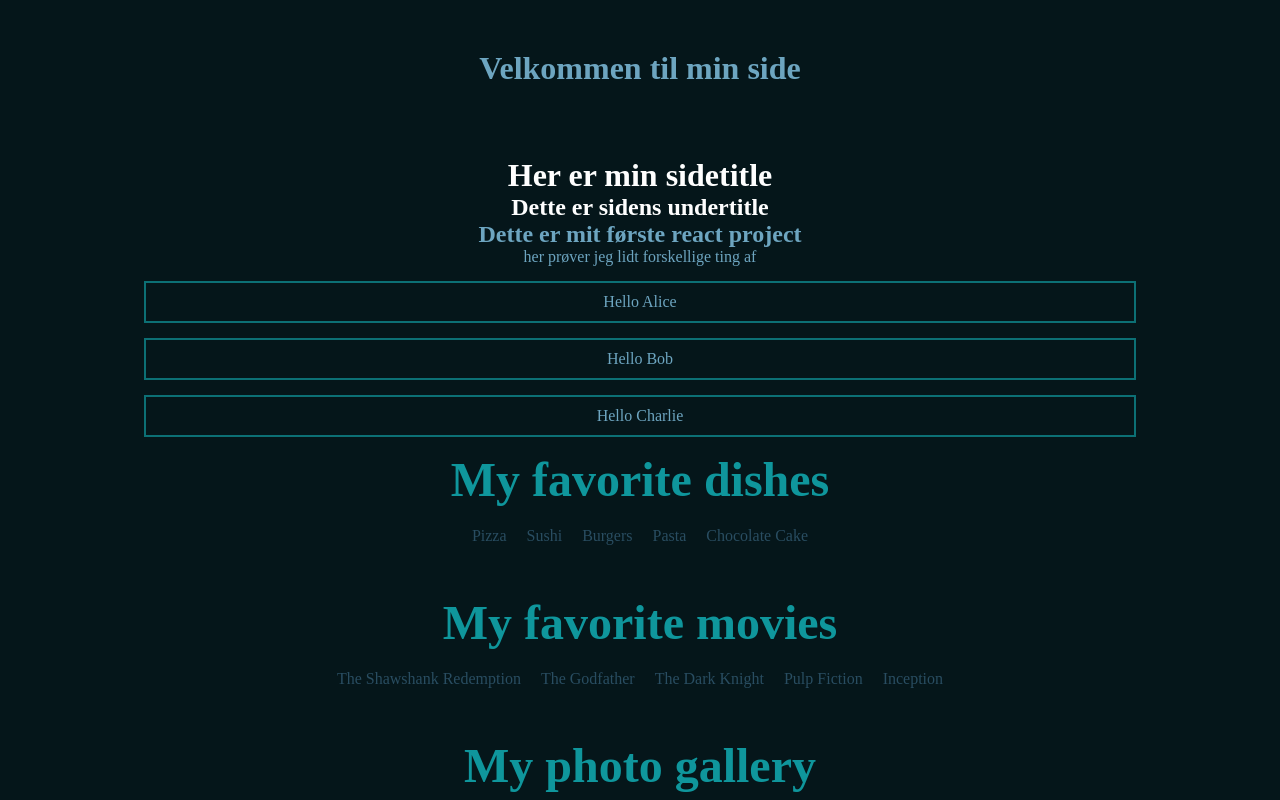
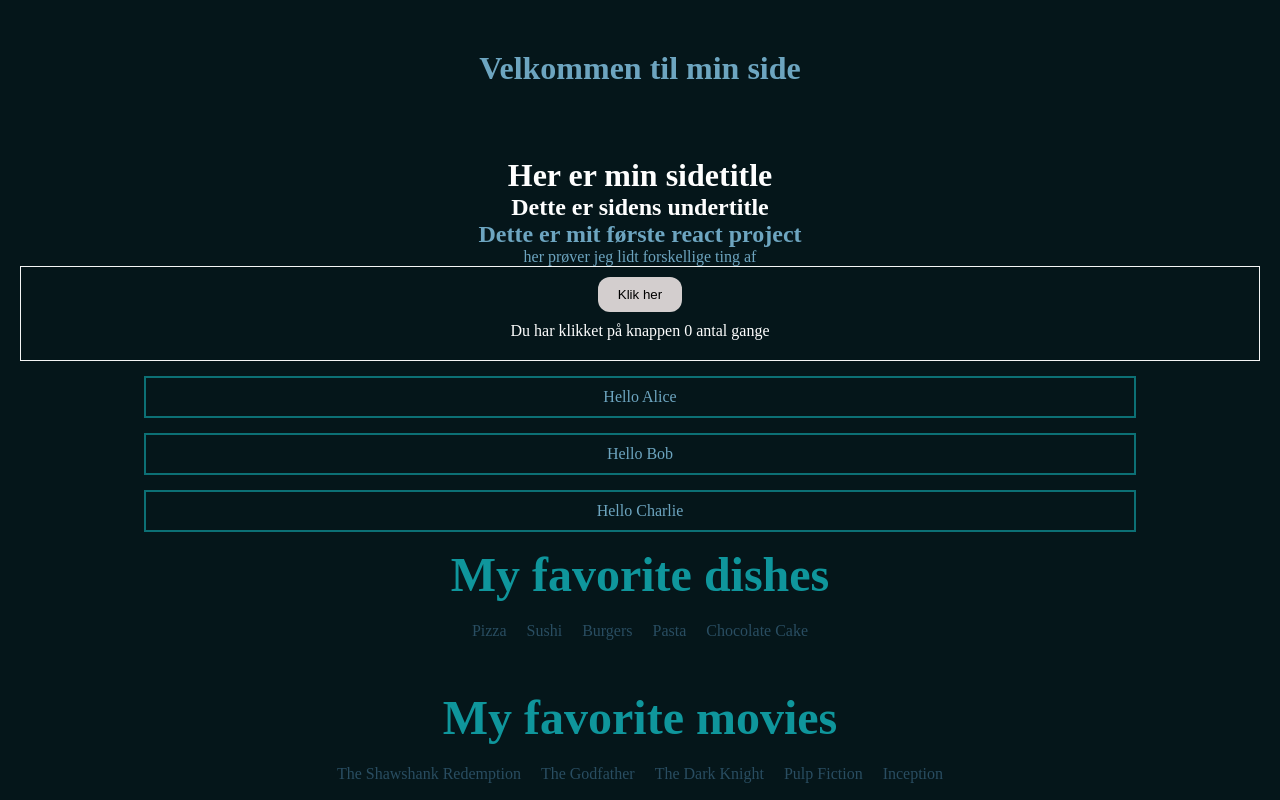
Before and after one commit to Hedemann-Nielsen/ReactStartUp, a React (Vite) app in the folder vite-project/: page / in a window 1280 px wide. Shown: the top 800 px of the page. Built offline with nearby package versions, Linux system fonts and the light colour scheme.

Commit message:
counter createt

```diff
--- /dev/null
+++ b/vite-project/src/components/counter/Counter.module.scss
@@ -0,0 +1,15 @@
+.counter {
+	border: solid whitesmoke 1px;
+	padding: 10px;
+
+	button {
+		background-color: rgb(211, 206, 206);
+		padding: 10px 20px;
+		border-radius: 12px;
+		border: none;
+		text-align: center;
+	}
+	p {
+		padding: 10px;
+	}
+}
--- /dev/null
+++ b/vite-project/src/components/counter/counter.jsx
@@ -0,0 +1,20 @@
+import { useState } from "react";
+import style from "./Counter.module.scss"
+
+export  function Counter() {
+    const [count, setCount] = useState(0);
+
+  return (
+    <>
+    <div className={style.counter}>
+    <button
+    type="button"
+    onClick={() => setCount(count + 1)}
+    >Klik her
+    </button>
+    <p>Du har klikket på knappen {count} antal gange</p>
+
+    </div>
+    </>
+  )
+}
--- a/vite-project/src/pages/Home/Home.jsx
+++ b/vite-project/src/pages/Home/Home.jsx
@@ -5,6 +5,7 @@ import { Welcome } from "../../components/welcome/welcome";
 import { Favorites } from "../../components/favorites/Favorites";
 import style from './Home.module.scss';
 import { Gallery } from "../../components/gallery/gallery";
+import { Counter } from "../../components/counter/counter";
 
 const arrPictures = [
     './src/assets/images/bird.jpg',
@@ -38,6 +39,7 @@ export const Home =  ({children}) => {
             pagetitle="Dette er mit første react project"
             undertitle="her prøver jeg lidt forskellige ting af">
         </PageTitle>
+        <Counter></Counter>
         <Welcome name="Alice"></Welcome>
         <Welcome name="Bob"></Welcome>
         <Welcome name="Charlie"></Welcome>
```
